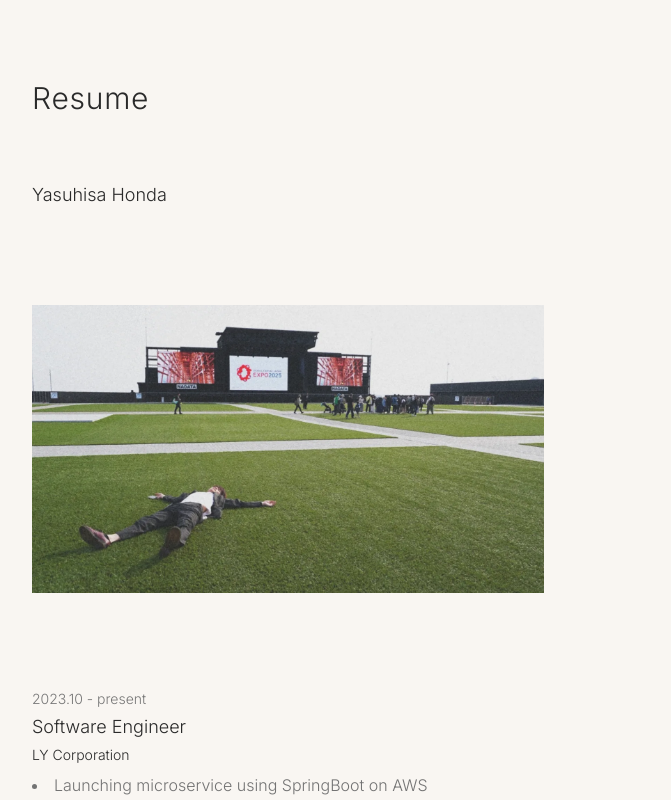
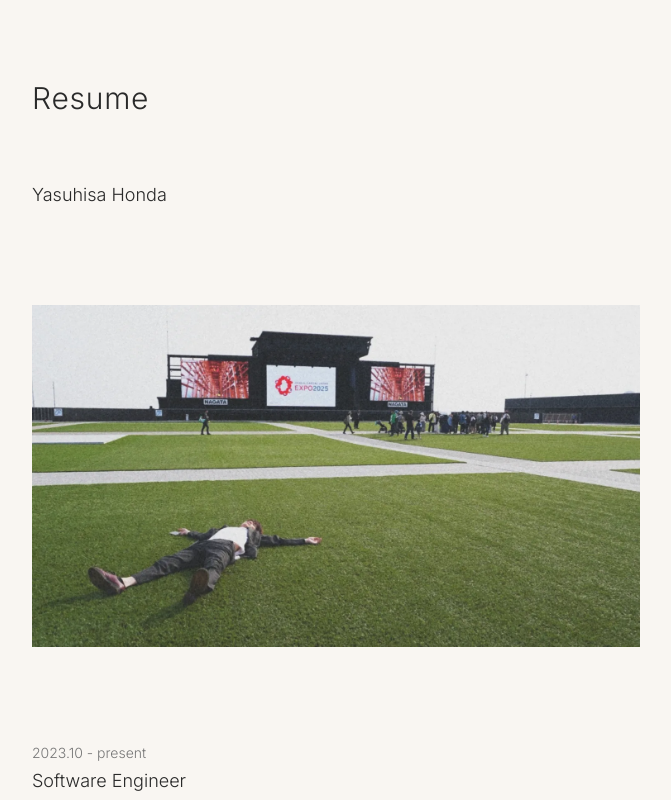
Before and after one commit to hondaya14/nqv-website-front, a Next.js app: page / in a window 1280 px wide. Shown: the top 800 px of the page, without its empty margins (304-975 px from the left). Built offline with nearby package versions, Linux system fonts and the light colour scheme.

Commit message:
resume.tsx を更新

```diff
--- a/src/app/resume.tsx
+++ b/src/app/resume.tsx
@@ -15,7 +15,7 @@ export default function ResumePage() {
                     Yasuhisa Honda
                 </p>
 
-                <Image className="mb-24 leading-relaxed max-w-lg" src={me} alt="me" />
+                <Image className="mb-24 leading-relaxed max-w-9/10" src={me} alt="me" />
 
                 {/* Experience - Simplified */}
                 <div className="mb-24 space-y-12">
```
